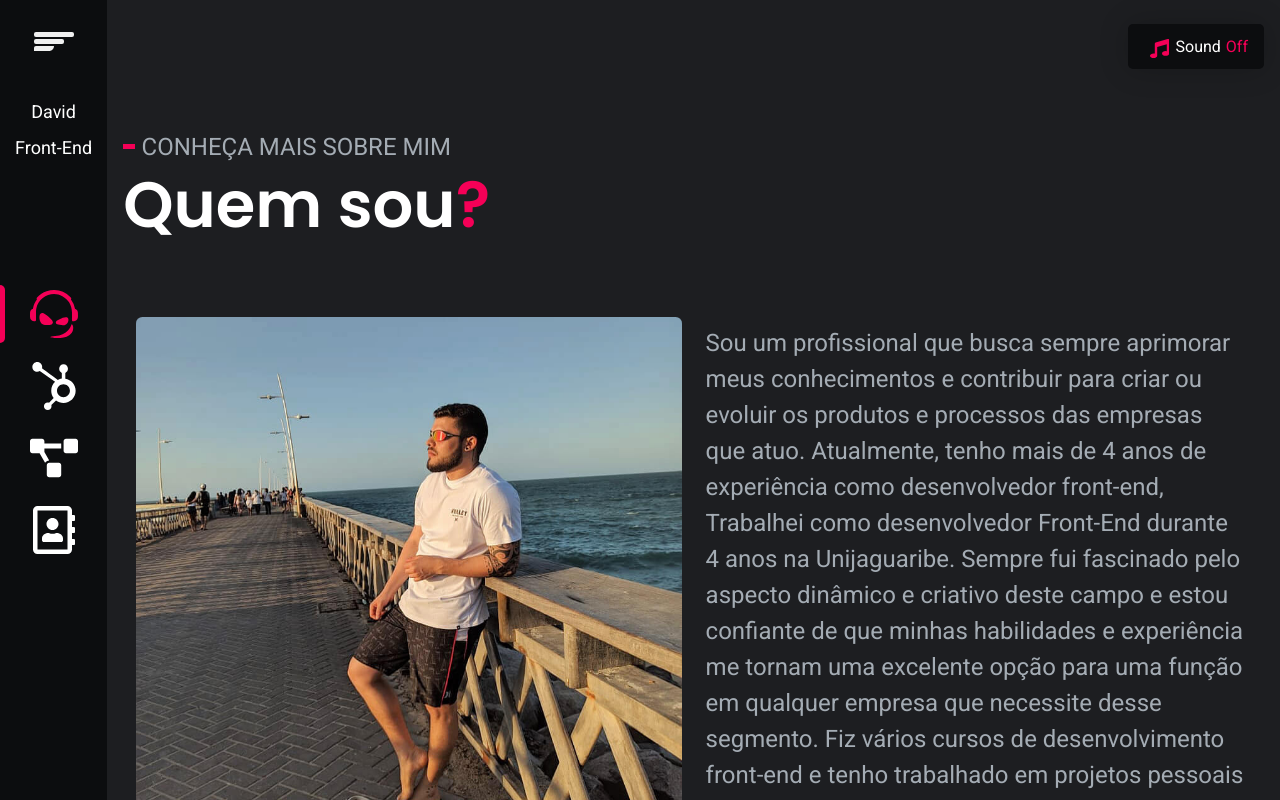
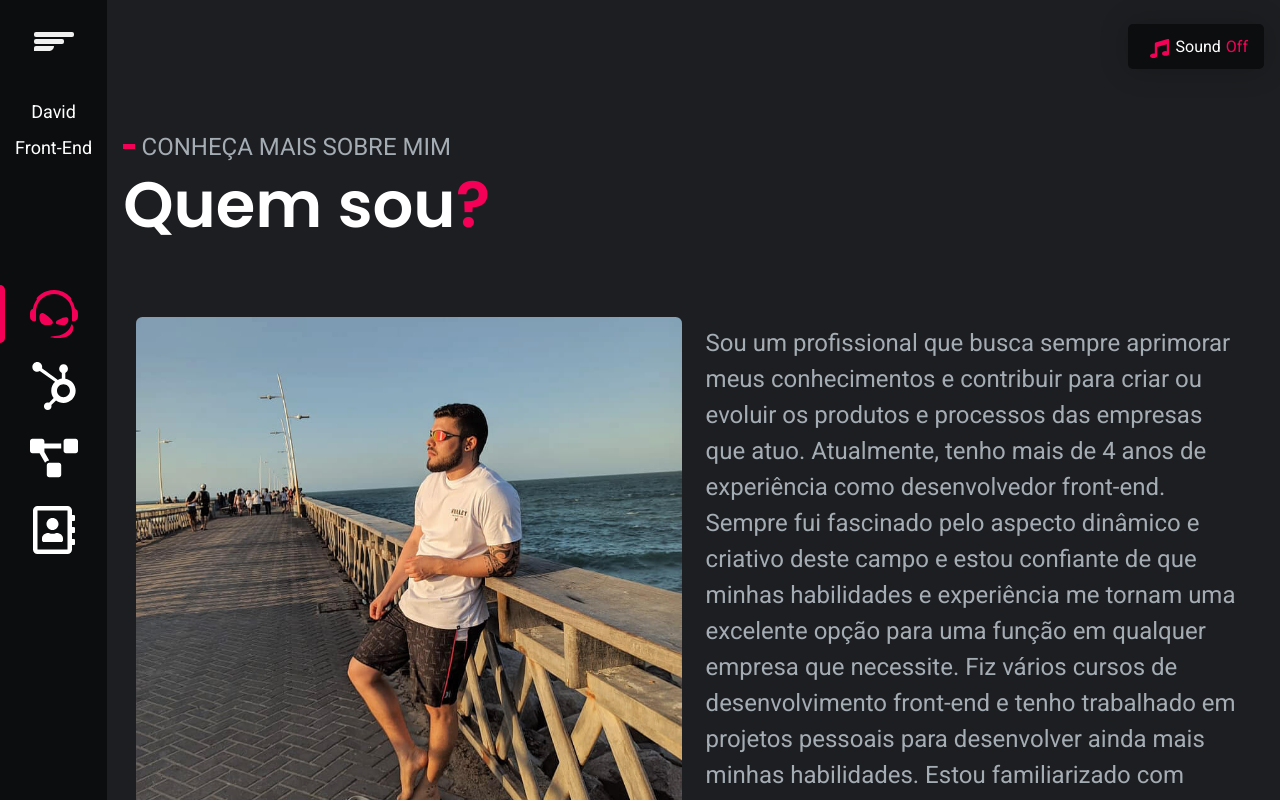
Before and after one commit to Leoodaviid/portfolio-david, a React (Create React App) app: page /sobre in a window 1280 px wide. Built offline with nearby package versions, Linux system fonts and the light colour scheme.

Commit message:
Ajuste sobre

```diff
--- a/src/pages/Sobre/Sobre.tsx
+++ b/src/pages/Sobre/Sobre.tsx
@@ -28,17 +28,16 @@ const Sobre = () => {
                   Sou um profissional que busca sempre aprimorar meus
                   conhecimentos e contribuir para criar ou evoluir os produtos e
                   processos das empresas que atuo. Atualmente, tenho mais de 4
-                  anos de experiência como desenvolvedor front-end, Trabalhei
-                  como desenvolvedor Front-End durante 4 anos na Unijaguaribe.
-                  Sempre fui fascinado pelo aspecto dinâmico e criativo deste
-                  campo e estou confiante de que minhas habilidades e
-                  experiência me tornam uma excelente opção para uma função em
-                  qualquer empresa que necessite desse segmento. Fiz vários
-                  cursos de desenvolvimento front-end e tenho trabalhado em
-                  projetos pessoais para desenvolver ainda mais minhas
-                  habilidades. Estou familiarizado com tecnologias como HTML,
-                  CSS, JavaScript, TypeScript e React, e estou ansioso para
-                  aplicar meu conhecimento em um ambiente profissional.
+                  anos de experiência como desenvolvedor front-end. Sempre fui
+                  fascinado pelo aspecto dinâmico e criativo deste campo e estou
+                  confiante de que minhas habilidades e experiência me tornam
+                  uma excelente opção para uma função em qualquer empresa que
+                  necessite. Fiz vários cursos de desenvolvimento front-end e
+                  tenho trabalhado em projetos pessoais para desenvolver ainda
+                  mais minhas habilidades. Estou familiarizado com tecnologias
+                  como HTML, CSS, JavaScript, TypeScript e React, e estou
+                  ansioso para aplicar meu conhecimento em um ambiente
+                  profissional.
                 </p>
                 <div className="about-profile">
                   <ul className="admin-profile">
```
